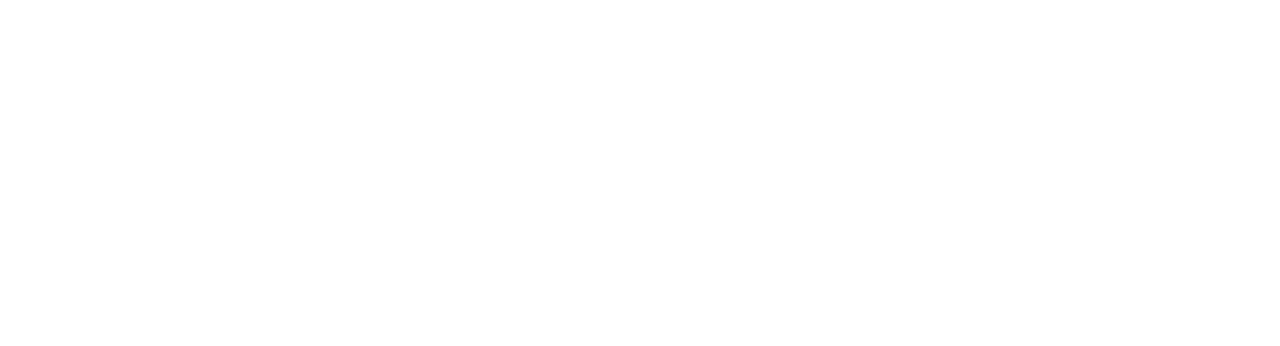
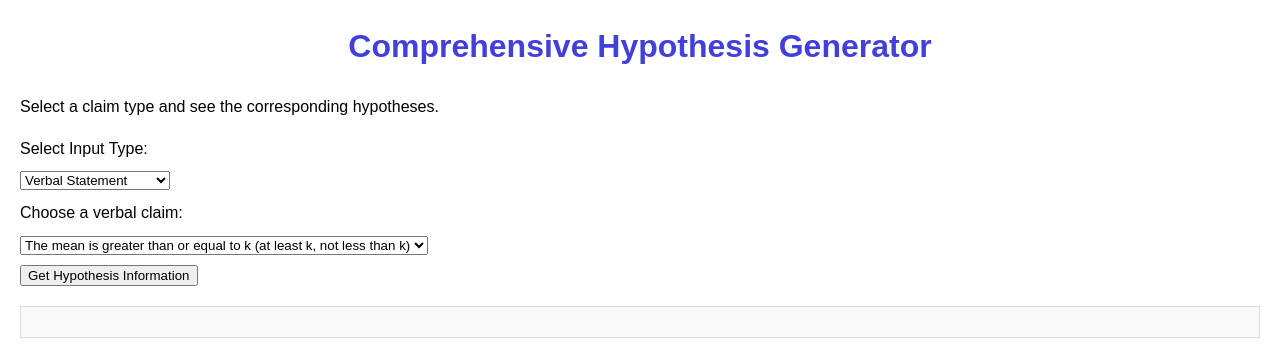
Before and after one commit to Farwalker3/Hypothesis-Testing, a plain HTML site: page index.html in a window 1280 px wide. Drawn offline with Linux system fonts and the light colour scheme.

Commit message:
Modified by Source

```diff
--- a/index.html
+++ b/index.html
@@ -1,10 +1,147 @@
 <!DOCTYPE html>
-<html>
-	<head>
-		<meta charset="UTF-8">
-		<title></title>
-	</head>
-	<body>
+<html lang="en">
+<head>
+  <meta charset="UTF-8">
+  <meta name="viewport" content="width=device-width, initial-scale=1.0">
+  <title>Comprehensive Hypothesis Generator</title>
+  <style>
+    h1 {
+      text-align: center;
+      color: rgb(66, 64, 219) !important;
+    }
+    body {
+      font-family: Arial, sans-serif;
+      margin: 20px;
+      line-height: 1.6;
+    }
+    label, select, button {
+      margin: 10px 0;
+      display: block;
+    }
+    #output {
+      margin-top: 20px;
+      border: 1px solid #ddd;
+      padding: 15px;
+      background-color: #f9f9f9;
+    }
 
-	</body>
+  </style>
+</head>
+<body>
+  <h1>Comprehensive Hypothesis Generator</h1>
+  <p>Select a claim type and see the corresponding hypotheses.</p>
+
+  <!-- Choice between verbal or symbol input -->
+  <label for="inputType">Select Input Type:</label>
+  <select id="inputType" onchange="updateInputType()">
+    <option value="verbal">Verbal Statement</option>
+    <option value="symbol">Mathematical Symbol</option>
+  </select>
+
+  <!-- Dropdown for verbal statements -->
+  <div id="verbalInput">
+    <label for="verbalClaim">Choose a verbal claim:</label>
+    <select id="verbalClaim">
+      <option value="greater_equal">The mean is greater than or equal to k (at least k, not less than k)</option>
+      <option value="less_equal">The mean is less than or equal to k (at most k, not more than k)</option>
+      <option value="equal_to">The mean is equal to k (exactly k)</option>
+      <option value="greater_than">The mean is greater than k (above k, more than k)</option>
+      <option value="less_than">The mean is less than k (below k, fewer than k)</option>
+      <option value="not_equal">The mean is not equal to k (different from k)</option>
+    </select>
+  </div>
+
+  <!-- Dropdown for mathematical symbols with text descriptions -->
+  <div id="symbolInput" style="display: none;">
+    <label for="symbolClaim">Choose a mathematical symbol claim:</label>
+    <select id="symbolClaim">
+      <option value="greater_equal">μ ≥ k (greater than or equal to)</option>
+      <option value="less_equal">μ ≤ k (less than or equal to)</option>
+      <option value="equal_to">μ = k (equal to)</option>
+      <option value="greater_than">μ > k (greater than)</option>
+      <option value="less_than">μ < k (less than)</option>
+      <option value="not_equal">μ ≠ k (not equal to)</option>
+    </select>
+  </div>
+
+  <!-- Generate Hypothesis Button -->
+  <button onclick="generateHypothesis()">Get Hypothesis Information</button>
+
+  <!-- Output Section -->
+  <div id="output"></div>
+
+  <script>
+    function updateInputType() {
+      const inputType = document.getElementById('inputType').value;
+      document.getElementById('verbalInput').style.display = inputType === 'verbal' ? 'block' : 'none';
+      document.getElementById('symbolInput').style.display = inputType === 'symbol' ? 'block' : 'none';
+    }
+
+    function generateHypothesis() {
+      const inputType = document.getElementById('inputType').value;
+      let claim, hypothesisInfo = "";
+
+      if (inputType === 'verbal') {
+        claim = document.getElementById('verbalClaim').value;
+      } else {
+        claim = document.getElementById('symbolClaim').value;
+      }
+
+      switch (claim) {
+        case "greater_equal":
+          hypothesisInfo = `
+            <p><strong>Null Hypothesis (H₀):</strong> μ ≥ k (claim)</p>
+            <p><strong>Alternative Hypothesis (Hₐ):</strong> μ < k</p>
+            <p><strong>Type of Test:</strong> One-tailed (Left-tailed)</p>
+            <p><strong>Reason:</strong> The null assumes the mean is at least k. The alternative tests if it's less than k.</p>
+          `;
+          break;
+        case "less_equal":
+          hypothesisInfo = `
+            <p><strong>Null Hypothesis (H₀):</strong> μ ≤ k (claim)</p>
+            <p><strong>Alternative Hypothesis (Hₐ):</strong> μ > k</p>
+            <p><strong>Type of Test:</strong> One-tailed (Right-tailed)</p>
+            <p><strong>Reason:</strong> The null assumes the mean is at most k. The alternative tests if it's greater than k.</p>
+          `;
+          break;
+        case "equal_to":
+          hypothesisInfo = `
+            <p><strong>Null Hypothesis (H₀):</strong> μ = k (claim)</p>
+            <p><strong>Alternative Hypothesis (Hₐ):</strong> μ ≠ k</p>
+            <p><strong>Type of Test:</strong> Two-tailed</p>
+            <p><strong>Reason:</strong> The null tests for equality. The alternative tests for any difference.</p>
+          `;
+          break;
+        case "greater_than":
+          hypothesisInfo = `
+            <p><strong>Null Hypothesis (H₀):</strong> μ ≤ k</p>
+            <p><strong>Alternative Hypothesis (Hₐ):</strong> μ > k (claim)</p>
+            <p><strong>Type of Test:</strong> One-tailed (Right-tailed)</p>
+            <p><strong>Reason:</strong> The null assumes the mean is at most k. The alternative tests if it's greater than k.</p>
+          `;
+          break;
+        case "less_than":
+          hypothesisInfo = `
+            <p><strong>Null Hypothesis (H₀):</strong> μ ≥ k</p>
+            <p><strong>Alternative Hypothesis (Hₐ):</strong> μ < k (claim)</p>
+            <p><strong>Type of Test:</strong> One-tailed (Left-tailed)</p>
+            <p><strong>Reason:</strong> The null assumes the mean is at least k. The alternative tests if it's less than k.</p>
+          `;
+          break;
+        case "not_equal":
+          hypothesisInfo = `
+            <p><strong>Null Hypothesis (H₀):</strong> μ = k</p>
+            <p><strong>Alternative Hypothesis (Hₐ):</strong> μ ≠ k (claim)</p>
+            <p><strong>Type of Test:</strong> Two-tailed</p>
+            <p><strong>Reason:</strong> The null tests for equality. The alternative tests for any difference.</p>
+          `;
+          break;
+        default:
+          hypothesisInfo = "<p>Invalid input. Please select a valid claim.</p>";
+      }
+
+      document.getElementById('output').innerHTML = hypothesisInfo;
+    }
+  </script>
+</body>
 </html>
```
